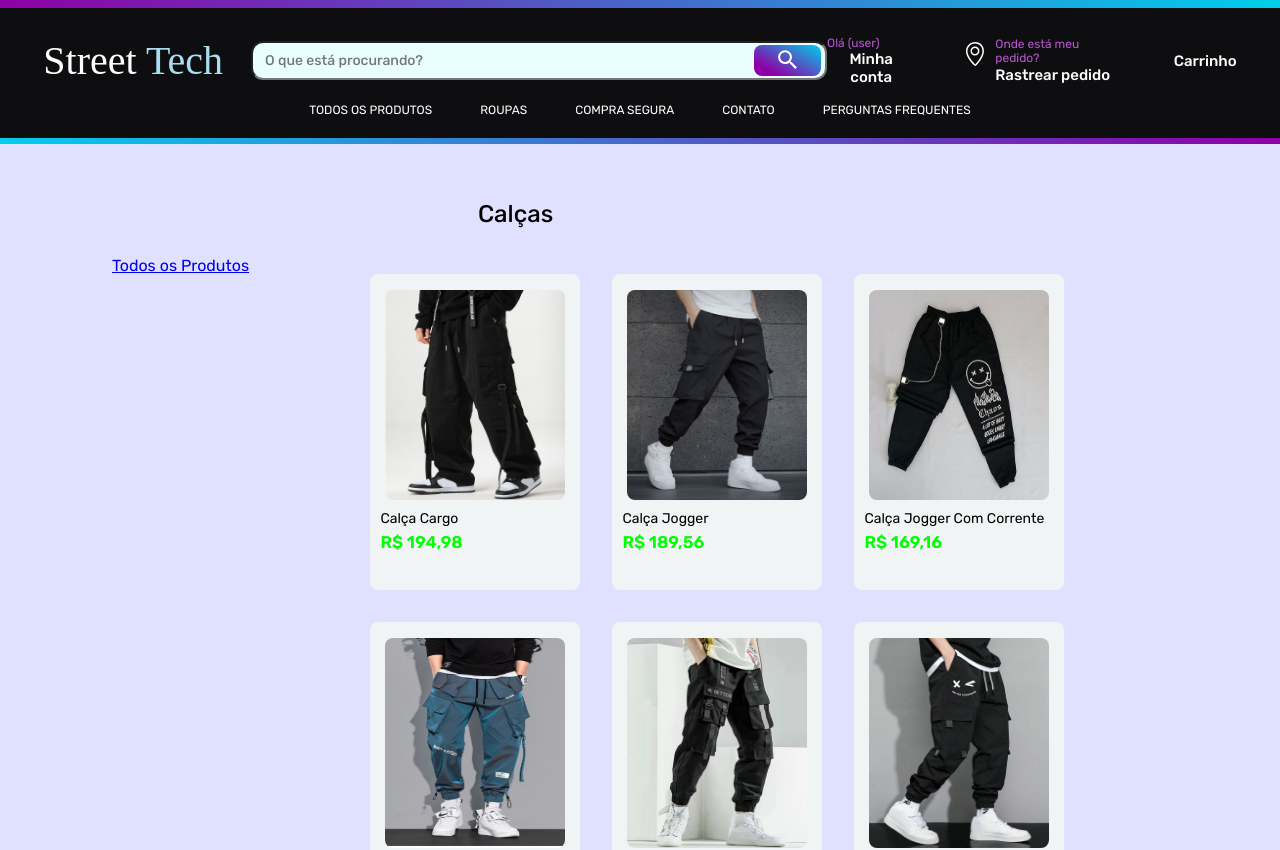
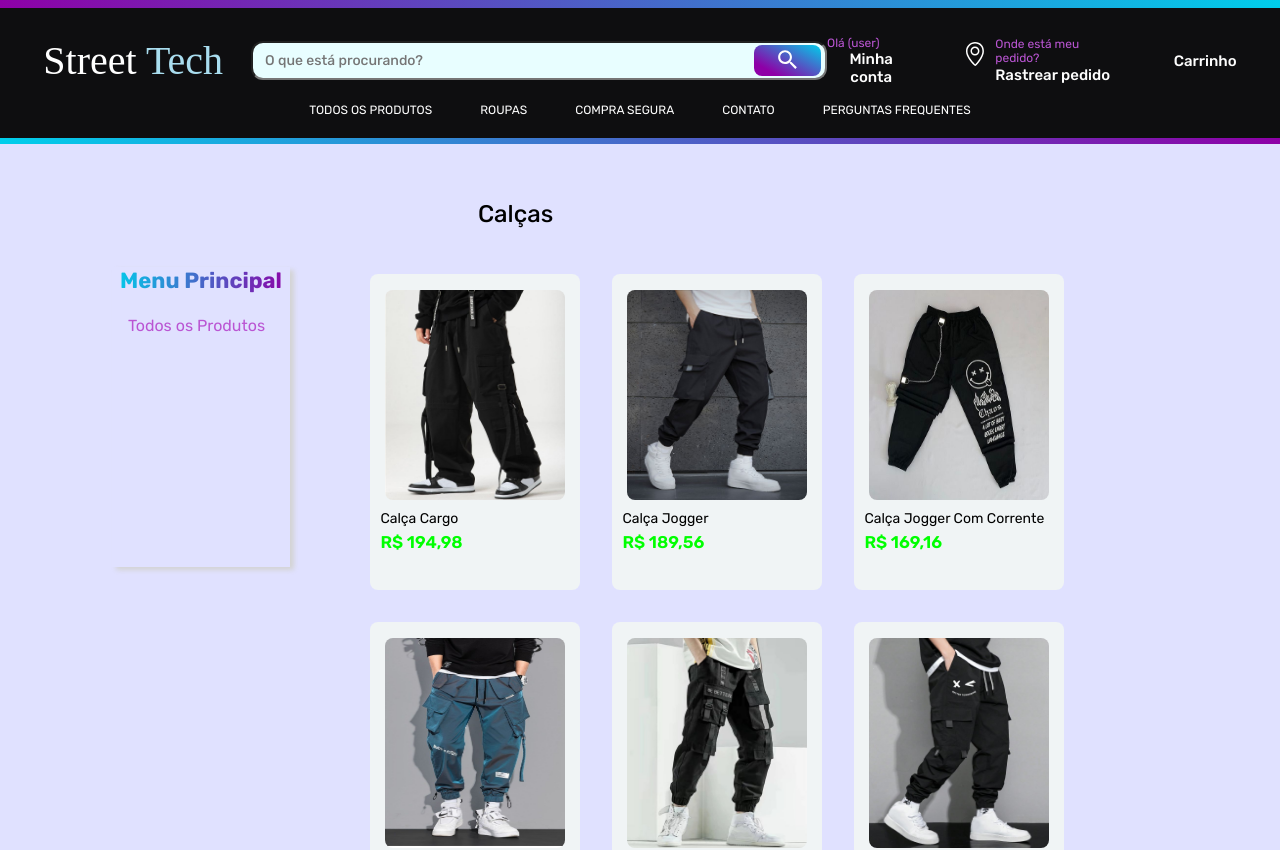
Before and after one commit to gustavocarvalho-ra/NextJs-Loja_Roupas, a Next.js app: page /calcas in a window 1280 px wide. Shown: the top 850 px of the page. Built offline with nearby package versions, Linux system fonts and the light colour scheme; a web font is replaced by a local one.

Commit message:
style: menu color

```diff
--- a/app/components/Menu/index.tsx
+++ b/app/components/Menu/index.tsx
@@ -7,6 +7,7 @@ export default function Menu() {
   return (
     <Mn>
       <div className="menu">
+        <h1 style={{display: "flex", justifyContent: "center"}}>Menu Principal</h1>
         <Link href={"/all"}>Todos os Produtos</Link>
       </div>
     </Mn>
--- a/app/components/Menu/styles.ts
+++ b/app/components/Menu/styles.ts
@@ -9,5 +9,24 @@ export const Mn = styled.div `
     width: 100%;
     height: 300px;
     /* background: red; */
+    /* border: 1px solid #BA55D3; */
+    gap: 2em;
+    box-shadow: 4px 3px 5px #d3d3d3;
+
+    h1 {
+      font-size: 22px;
+      background-image: linear-gradient(90deg, rgba(0,206,235,1) 0%, rgba(142,0,167,1) 100%);
+      background-clip: text;
+      -webkit-background-clip: text;
+      -webkit-text-fill-color: transparent;
+      color: black;
+      margin: .5em 0 1em 0;
+    }
+
+    a {
+      text-decoration: none;
+      color: #BA55D3;
+      padding-left: 1em;
+    }
   }
 `
```
